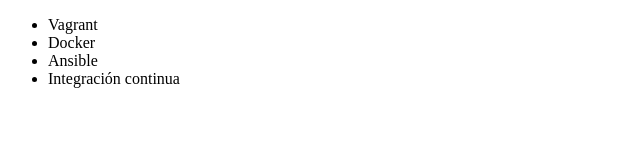
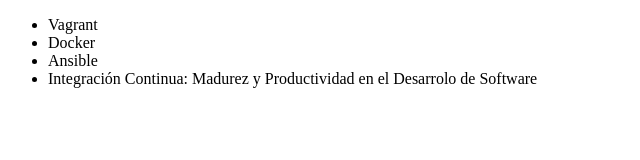
Before and after one commit to JohannaPadilla/alura-git, a plain HTML site: page index.html in a window 1280 px wide. Shown: the whole page, without its empty margins (0-640 px from the left). Drawn offline with Linux system fonts and the light colour scheme.

Commit message:
Renombrando curso de Integración Contínua

```diff
--- a/index.html
+++ b/index.html
@@ -11,7 +11,7 @@
       <li>Vagrant</li>
       <li>Docker</li>
       <li>Ansible</li>
-      <li>Integración continua</li>
+      <li>Integración Continua: Madurez y Productividad en el Desarrolo de Software</li>
     </ul>
   </body>
 </html>
```
